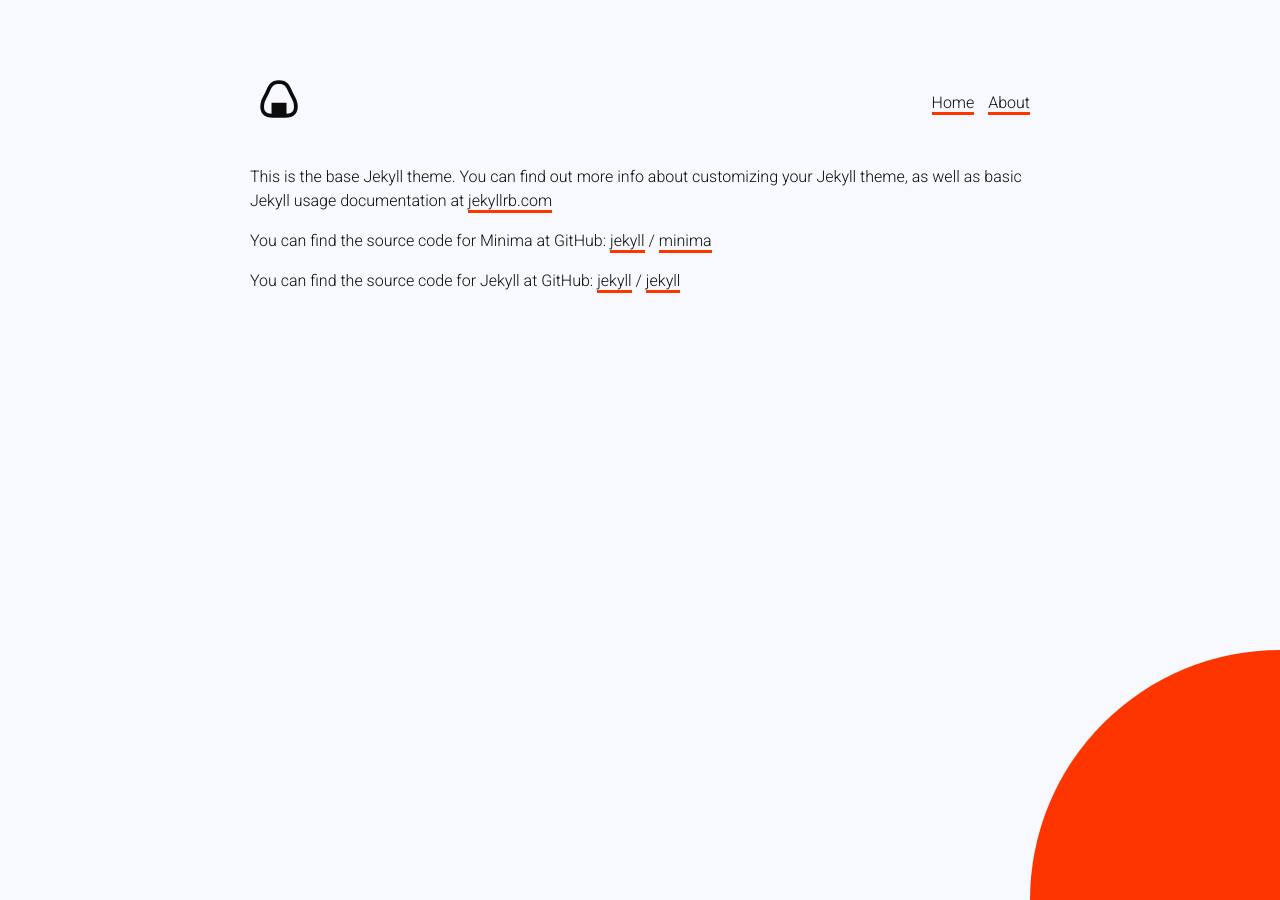
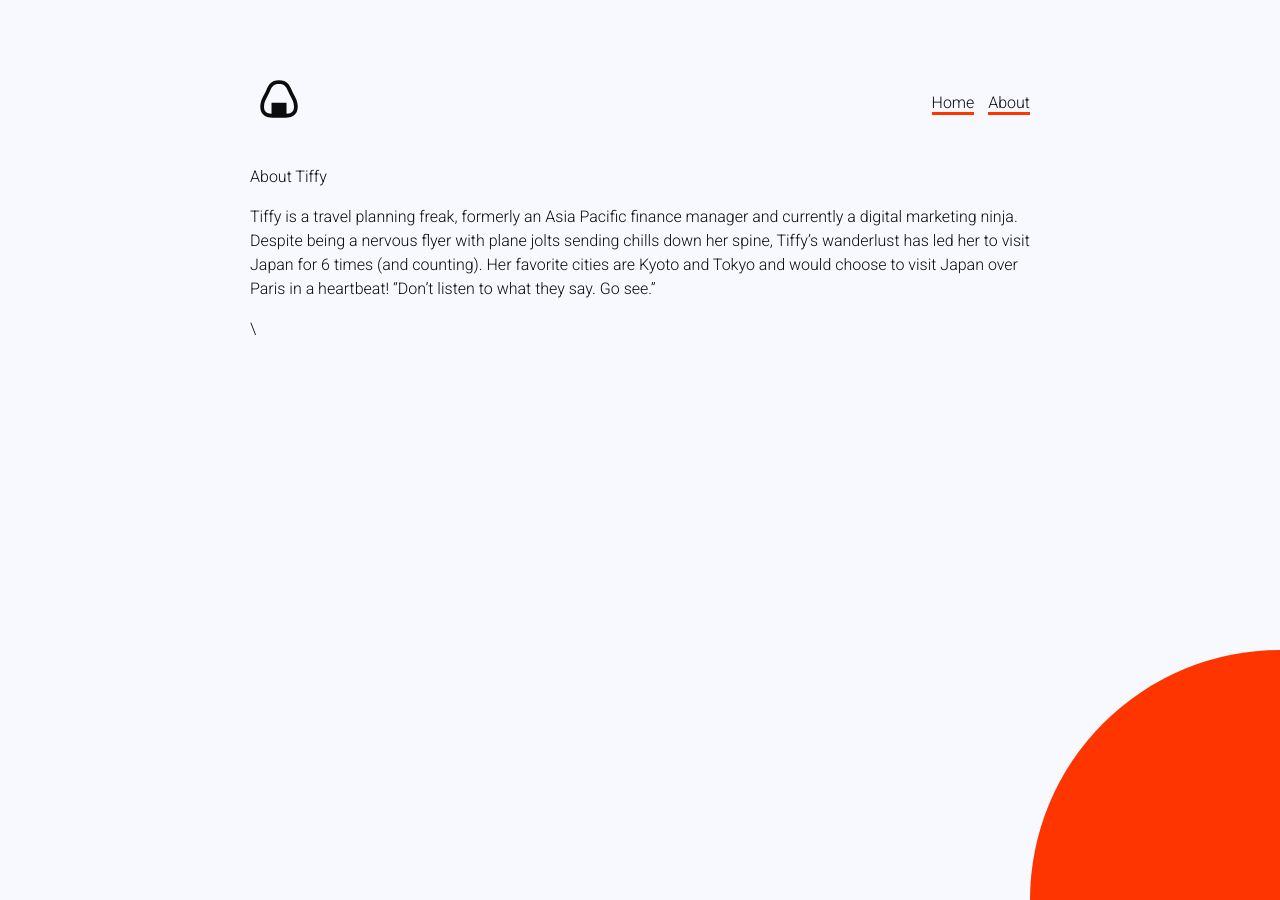
Before and after one commit to itshorsey/anij, a Jekyll site: the page built from about.md, in a window 1280 px wide. Built offline with Jekyll 4.4.1, drawn with Linux system fonts in a browser that asks for light colours.

Commit message:
Updated About

```diff
--- a/about.md
+++ b/about.md
@@ -4,15 +4,9 @@
 layout: default
 ---
 
-This is the base Jekyll theme. You can find out more info about customizing your Jekyll theme, as well as basic Jekyll usage documentation at [jekyllrb.com](https://jekyllrb.com/)
+About Tiffy
 
-You can find the source code for Minima at GitHub:
-[jekyll][jekyll-organization] /
-[minima](https://github.com/jekyll/minima)
+Tiffy is a travel planning freak, formerly an Asia Pacific finance manager and currently a digital marketing ninja. Despite being a nervous flyer with plane jolts sending chills down her spine, Tiffy’s wanderlust has led her to visit Japan for 6 times (and counting). Her favorite cities are Kyoto and Tokyo and would choose to visit Japan over Paris in a heartbeat!
+“Don't listen to what they say. Go see.”
 
-You can find the source code for Jekyll at GitHub:
-[jekyll][jekyll-organization] /
-[jekyll](https://github.com/jekyll/jekyll)
-
-
-[jekyll-organization]: https://github.com/jekyll
+\
```
